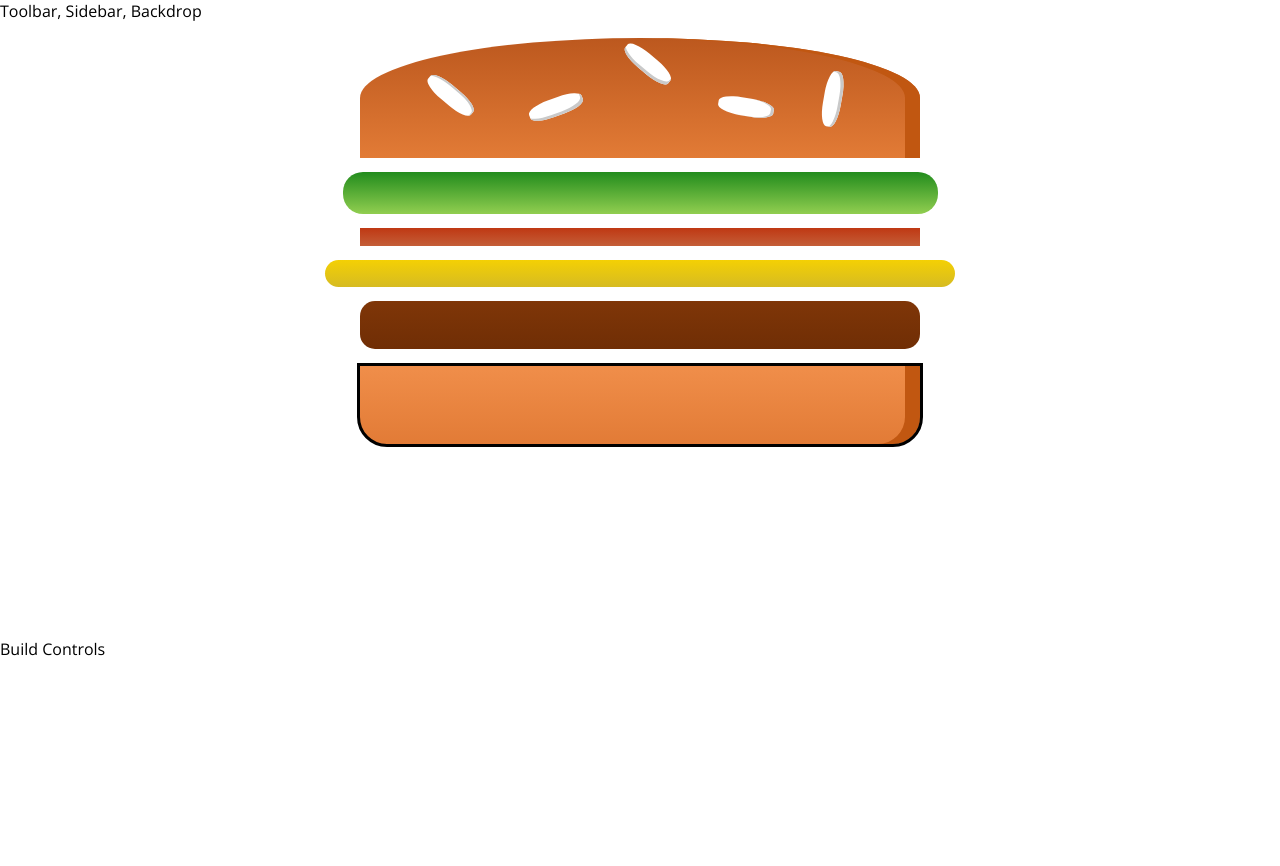
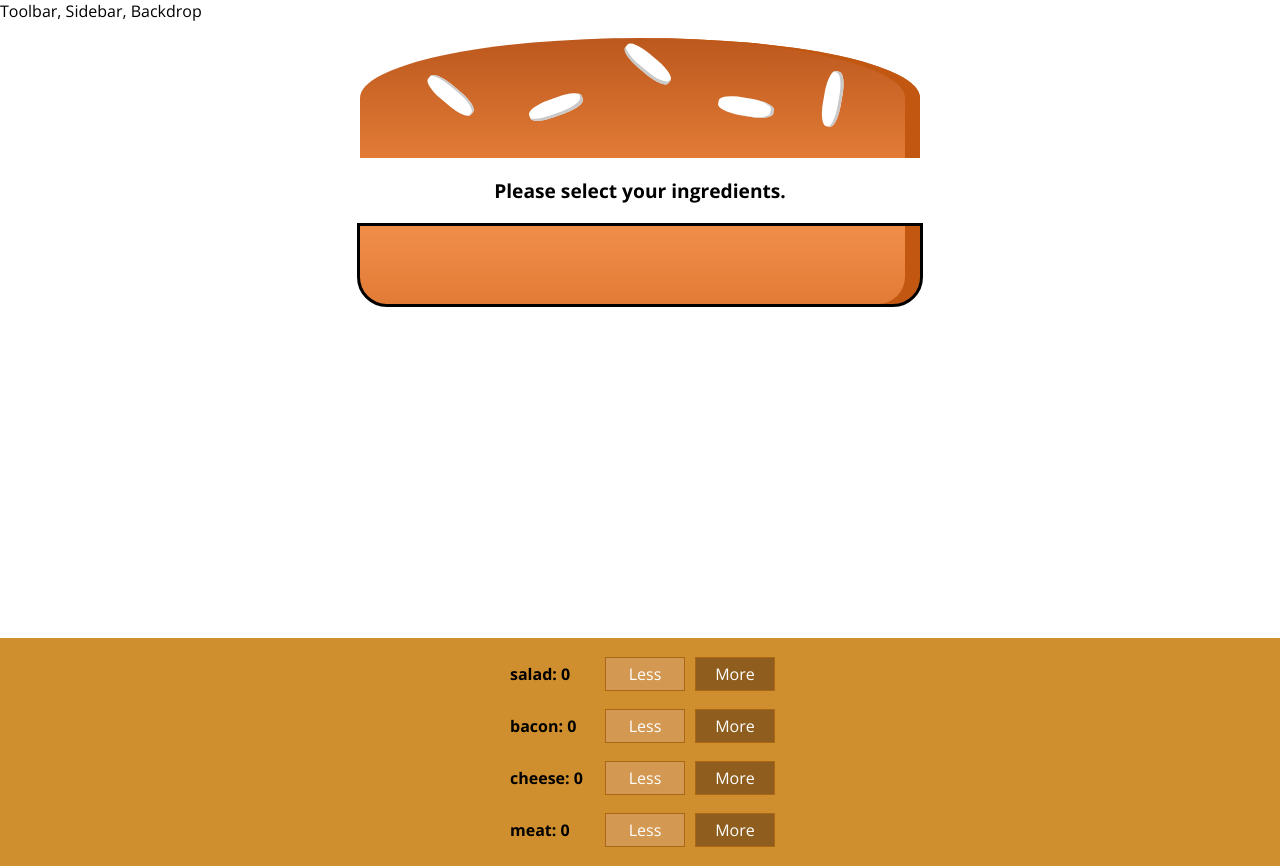
Before and after one commit to schaveyt/udemy-react16-complete-guide, a React (Create React App) app: page / in a window 1280 px wide. Before the commit the page ends 800 px from the top, so only its background shows below. Built offline with nearby package versions, Linux system fonts and the light colour scheme; the HTML template or start-up script is replaced by a standard one.

Commit message:
02 -  Got is mostly working now. Yay!

```diff
--- /dev/null
+++ b/src/components/BuildControl/index.css
@@ -0,0 +1,10 @@
+.BuildControls {
+    width: 100%;
+    background-color: #cf8f2e;
+    display: flex;
+    flex-flow: column;
+    align-items: center;
+    box-shadow: 0 2px 1px #ccc;
+    margin: auto;
+    padding: 10px 0;
+}
--- /dev/null
+++ b/src/components/BuildControl/index.tsx
@@ -0,0 +1,34 @@
+import * as React from 'react';
+import './index.css';
+import { BurgerIngredientsType } from '../../containers/BurderBuilder';
+import { BuildControlItem } from '../BuildControlItem';
+
+interface BurgerControlProps {
+    ingredients: BurgerIngredientsType;
+    onAddIngredient: (ingredientType: string) => void;
+    onRemoveIngredient: (ingredientType: string) => void;
+}
+
+export const BuildControl: React.SFC<BurgerControlProps> = (props) => {
+
+    const transformedIngredients = new Array<React.ReactNode>();
+    // let key = 0;
+
+    Object.keys(props.ingredients).forEach((t) => {
+        const ingredientCount = props.ingredients[t];
+        transformedIngredients.push(
+            <BuildControlItem
+                type={t}
+                count={ingredientCount}
+                onAddIngredient={props.onAddIngredient}
+                onRemoveIngredient={props.onRemoveIngredient}
+            />
+        );
+    });
+
+    return (
+        <div className="BuildControls">
+            {transformedIngredients}
+        </div>
+    );
+};
--- /dev/null
+++ b/src/components/BuildControlItem/index.css
@@ -0,0 +1,56 @@
+.BuildControl {
+    display: flex;
+    justify-content: space-between;
+    align-items: center;
+    margin: 5px 0;
+}
+
+.BuildControl button {
+    display: block;
+    font: inherit;
+    padding: 5px;
+    margin: 0 5px;
+    width: 80px;
+    border: 1px solid #AA6817;
+    cursor: pointer;
+    outline: none;
+}
+
+.BuildControl button:disabled {
+    background-color: #AC9980;
+    border: 1px solid #7E7365;
+    color: #ccc;
+    cursor: default;
+}
+
+.BuildControl button:hover:disabled {
+    background-color: #AC9980;
+    color: #ccc;
+    cursor: not-allowed;
+}
+
+.Label {
+    padding: 10px;
+    font-weight: bold;
+    width: 80px;
+}
+
+.BuildControl .Less {
+    background-color: #D39952;
+    color: white;
+}
+
+.BuildControl .More {
+    background-color: #8F5E1E;
+    color: white;
+}
+
+.BuildControl .Less:hover, .BuildControl .Less:active {
+    background-color: #DAA972;
+    color: white;
+}
+
+.BuildControl .More:hover,.BuildControl .More:active {
+    background-color: #99703F;
+    color: white;
+}
--- /dev/null
+++ b/src/components/BuildControlItem/index.tsx
@@ -0,0 +1,19 @@
+import * as React from 'react';
+import './index.css';
+
+export interface BuildControlItemProps {
+    type: string;
+    count: number;
+    onAddIngredient: (ingredientType: string) => void;
+    onRemoveIngredient: (ingredientType: string) => void;
+}
+
+export const BuildControlItem: React.SFC<BuildControlItemProps> = (props) => {
+    return (
+        <div className="BuildControl">
+            <div className="Label">{props.type}: {props.count}</div>
+            <button className="Less" onClick={() => props.onRemoveIngredient(props.type)}>Less</button>
+            <button className="More" onClick={() => props.onAddIngredient(props.type)}>More</button>
+        </div>
+    );
+};
--- a/src/components/Burger/index.tsx
+++ b/src/components/Burger/index.tsx
@@ -19,6 +19,10 @@ export const Burger: React.SFC<BurgerProps> = (props) => {
     }
   });
 
+  if (transformedIngredients.length === 0) {
+    transformedIngredients.push(<p>Please select your ingredients.</p>);
+  }
+
   return (
     <div className="Burger">
       <BurgerIngredient type="bread-top" />
--- a/src/containers/BurderBuilder/index.tsx
+++ b/src/containers/BurderBuilder/index.tsx
@@ -1,6 +1,7 @@
 import * as React from 'react';
 import { PlaceholderParent as Aux } from '../../hoc/PlaceholderParent';
 import { Burger } from '../../components/Burger';
+import { BuildControl } from '../../components/BuildControl';
 
 export interface BurgerBuilderProps {
 }
@@ -16,25 +17,45 @@ export interface BurgerBuilderState {
   ingredients: BurgerIngredientsType;
 }
 
-export class BurgerBuilder extends React.PureComponent<BurgerBuilderProps, BurgerBuilderState> {
+export class BurgerBuilder extends React.Component<BurgerBuilderProps, BurgerBuilderState> {
 
   constructor(props: BurgerBuilderProps) {
     super(props);
     this.state = {
       ingredients: {
-        salad: 1,
-        bacon: 1,
-        cheese: 1,
-        meat: 1
+        salad: 0,
+        bacon: 0,
+        cheese: 0,
+        meat: 0
       }
     };
+  }
+
+  addIngredient = (ingredientType: string) => {
+    // console.log('add more ' + ingredientType);
+    const shallowCopy = {...this.state};
+    const oldCount = shallowCopy.ingredients[ingredientType];
+    shallowCopy.ingredients[ingredientType] = oldCount + 1;
+    this.setState({ingredients: shallowCopy.ingredients});
+  }
+
+  removeIngredient = (ingredientType: string) => {
+    // console.log('remove more ' + ingredientType);
+    const shallowCopy = {...this.state};
+    const oldCount = shallowCopy.ingredients[ingredientType];
+    shallowCopy.ingredients[ingredientType] = oldCount - 1;
+    this.setState(prevState => ({ingredients: shallowCopy.ingredients}));
   }
 
   render() {
     return (
       <Aux>
         <Burger ingredients={this.state.ingredients} />
-        <div>Build Controls</div>
+        <BuildControl
+          ingredients={this.state.ingredients}
+          onAddIngredient={this.addIngredient}
+          onRemoveIngredient={this.removeIngredient}
+        />
       </Aux>
     );
   }
--- a/src/hoc/PlaceholderParent/index.tsx
+++ b/src/hoc/PlaceholderParent/index.tsx
@@ -4,10 +4,10 @@ export interface PlaceholderParentProps {
     children: React.ReactNode;
 }
 
-export function PlaceholderParent (props: PlaceholderParentProps) {
+export const PlaceholderParent: React.SFC<PlaceholderParentProps> = (props) => {
     return (
       <div>
         {props.children}
       </div>
     );
-}
+};
```
